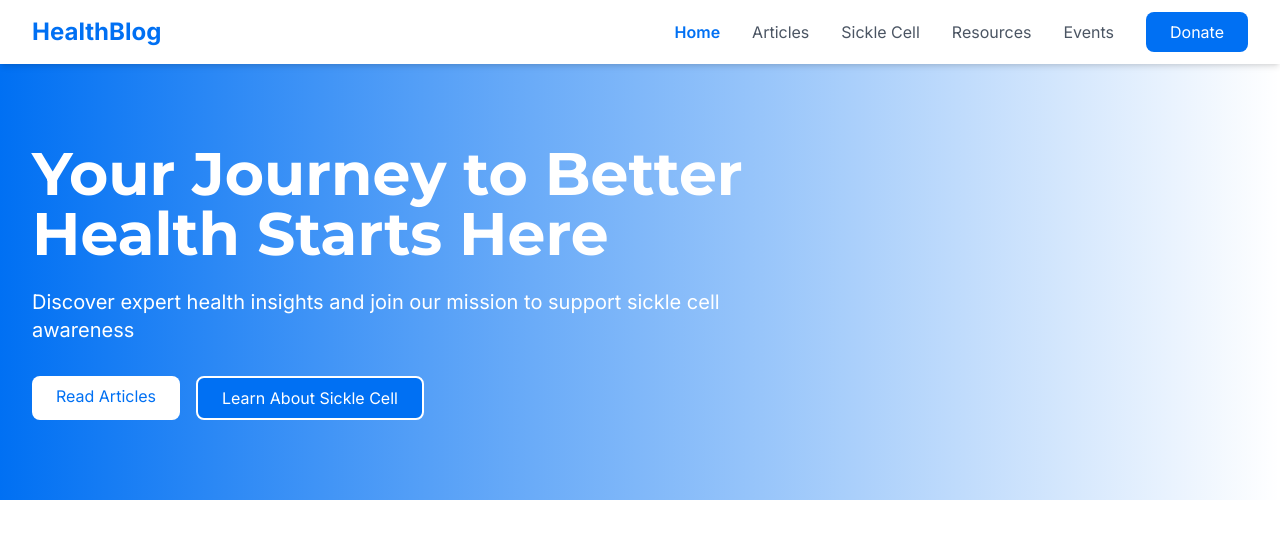
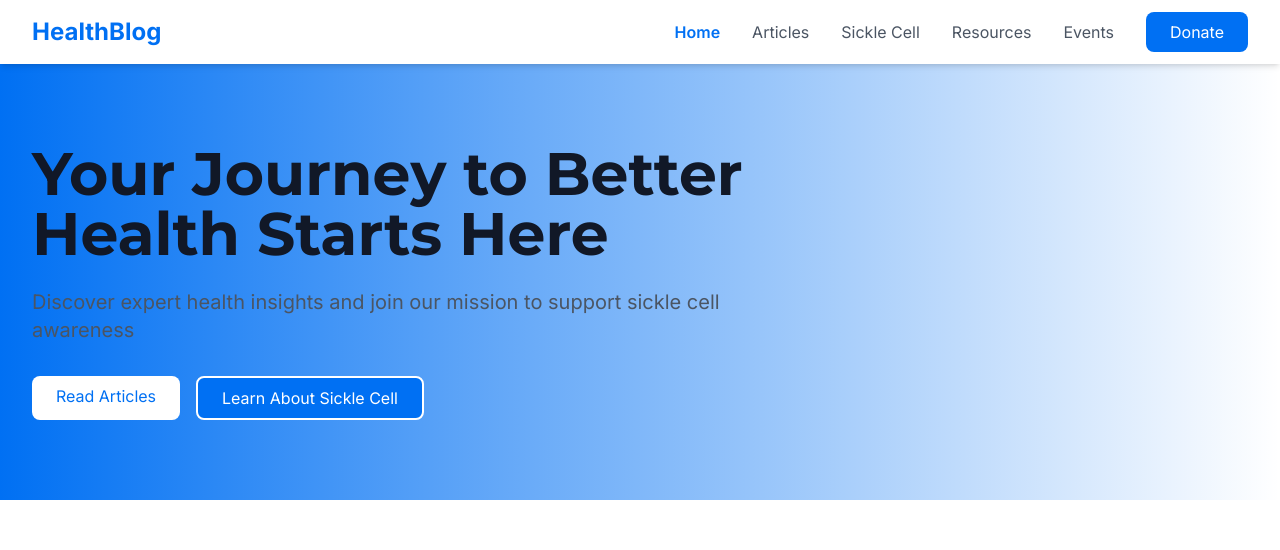
Before and after one commit to A2DIGIHUB/The-Experimentation, a Next.js app: page / in a window 1280 px wide. Shown: the top 550 px of the page. Built offline with nearby package versions, Linux system fonts and the light colour scheme.

Commit message:
Fix: Enhance font fallbacks and CSS organization

```diff
--- a/src/app/globals.css
+++ b/src/app/globals.css
@@ -4,6 +4,8 @@
 
 :root {
   --primary-blue: #0070f3;
+  --text-primary: #111827;
+  --text-secondary: #4B5563;
 }
 
 @layer base {
@@ -11,14 +13,19 @@
     -webkit-font-smoothing: antialiased;
     -moz-osx-font-smoothing: grayscale;
     text-rendering: optimizeLegibility;
+    scroll-behavior: smooth;
   }
 
   body {
-    @apply bg-white text-gray-900 font-sans;
+    @apply bg-white text-[var(--text-primary)] font-sans;
   }
 
   h1, h2, h3, h4, h5, h6 {
-    @apply font-heading font-bold;
+    @apply font-heading font-bold text-[var(--text-primary)];
+  }
+
+  p {
+    @apply text-[var(--text-secondary)];
   }
 }
 
@@ -28,7 +35,7 @@
   }
 
   .btn-primary {
-    @apply bg-primary-blue text-white px-6 py-2 rounded-lg hover:bg-blue-700 transition-colors;
+    @apply bg-[var(--primary-blue)] text-white px-6 py-2 rounded-lg hover:bg-blue-700 transition-colors;
   }
 
   .card {
@@ -36,6 +43,7 @@
   }
 }
 
+/* Accessibility - Respect user's motion preferences */
 @media (prefers-reduced-motion: reduce) {
   * {
     animation-duration: 0.01ms !important;
--- a/src/app/layout.tsx
+++ b/src/app/layout.tsx
@@ -7,12 +7,14 @@ const inter = Inter({
   subsets: ['latin'],
   display: 'swap',
   variable: '--font-inter',
+  fallback: ['system-ui', 'arial'],
 });
 
 const montserrat = Montserrat({
   subsets: ['latin'],
   display: 'swap',
   variable: '--font-montserrat',
+  fallback: ['georgia', 'times new roman'],
 });
 
 export const metadata = {
@@ -28,7 +30,7 @@ export default function RootLayout({
 }) {
   return (
     <html lang="en" className={`${inter.variable} ${montserrat.variable}`}>
-      <body className="min-h-screen bg-white font-sans antialiased">
+      <body className="min-h-screen bg-white font-sans antialiased flex flex-col">
         <Navigation />
         <main className="flex-grow">{children}</main>
         <Footer />
--- a/tailwind.config.js
+++ b/tailwind.config.js
@@ -11,8 +11,8 @@ module.exports = {
         'primary-blue': '#0070f3',
       },
       fontFamily: {
-        sans: ['var(--font-inter)', 'system-ui', '-apple-system', 'sans-serif'],
-        heading: ['var(--font-montserrat)', 'Georgia', 'serif'],
+        sans: ['var(--font-inter)', 'system-ui', '-apple-system', 'BlinkMacSystemFont', 'Segoe UI', 'Roboto', 'Helvetica Neue', 'Arial', 'sans-serif'],
+        heading: ['var(--font-montserrat)', 'Georgia', 'Cambria', 'Times New Roman', 'Times', 'serif'],
       },
     },
   },
```
